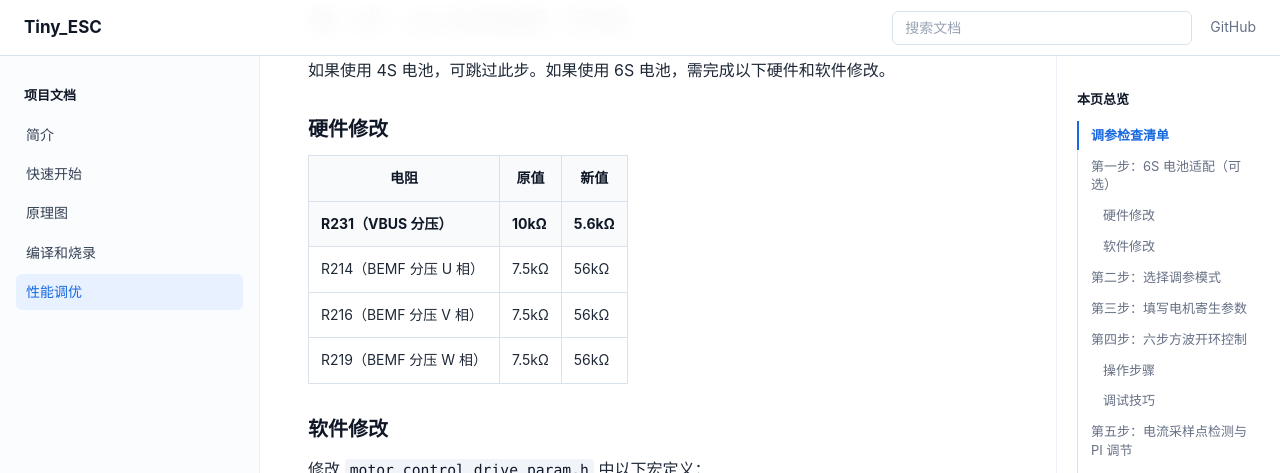
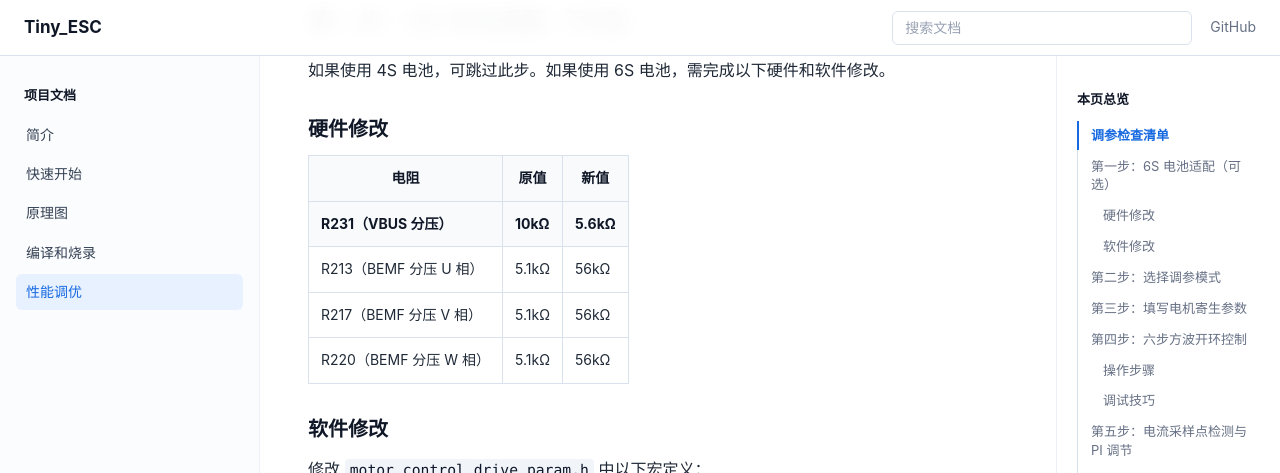
Before and after one commit to BearShang/motor_drv-software, a Jekyll site: the page built from docs/performance-tuning.md, in a window 1280 px wide and 900 px high, scrolled down 756 px. Shown: the top 473 px of the window. Built offline with Jekyll 4.4.1, drawn with Linux system fonts in a browser that asks for light colours.

Commit message:
更新6S硬件修改电阻参数

```diff
--- a/docs/performance-tuning.md
+++ b/docs/performance-tuning.md
@@ -30,9 +30,9 @@ Tiny_ESC 的核心调参集中在 `firmware/at32m412_lv_motor_ev/at32m412/bldc_1
 | 电阻 | 原值 | 新值 |
 |------|------|------|
 | R231（VBUS 分压） | 10kΩ | 5.6kΩ |
-| R214（BEMF 分压 U 相） | 7.5kΩ | 56kΩ |
-| R216（BEMF 分压 V 相） | 7.5kΩ | 56kΩ |
-| R219（BEMF 分压 W 相） | 7.5kΩ | 56kΩ |
+| R213（BEMF 分压 U 相） | 5.1kΩ | 56kΩ |
+| R217（BEMF 分压 V 相） | 5.1kΩ | 56kΩ |
+| R220（BEMF 分压 W 相） | 5.1kΩ | 56kΩ |
 
 ### 软件修改
 
```
